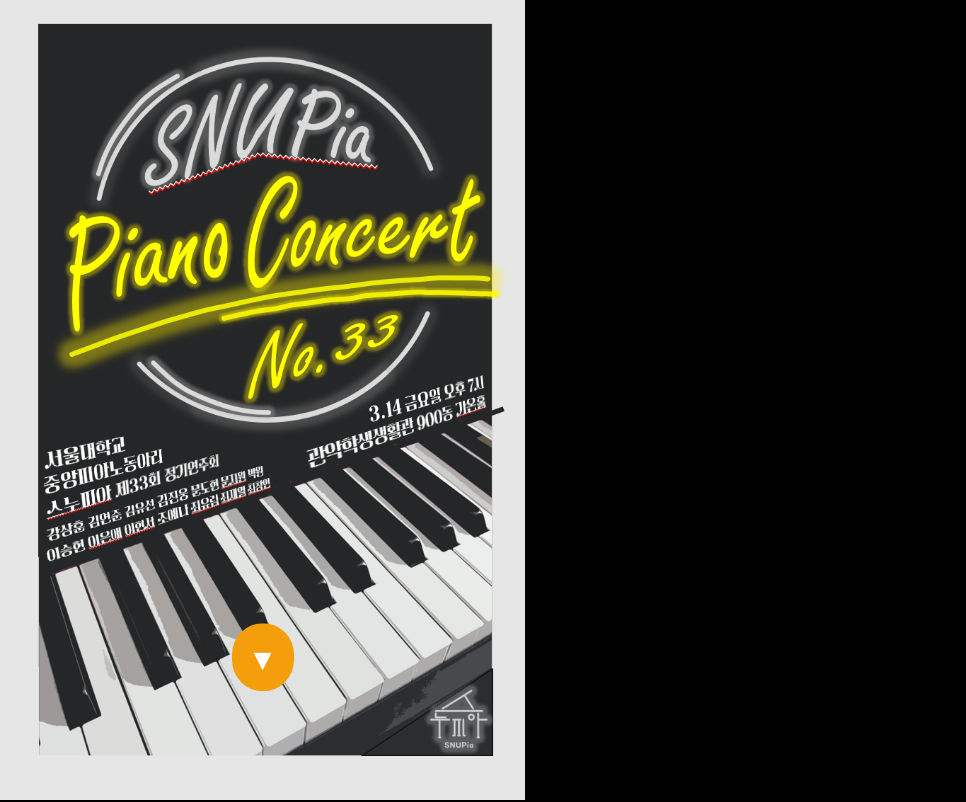
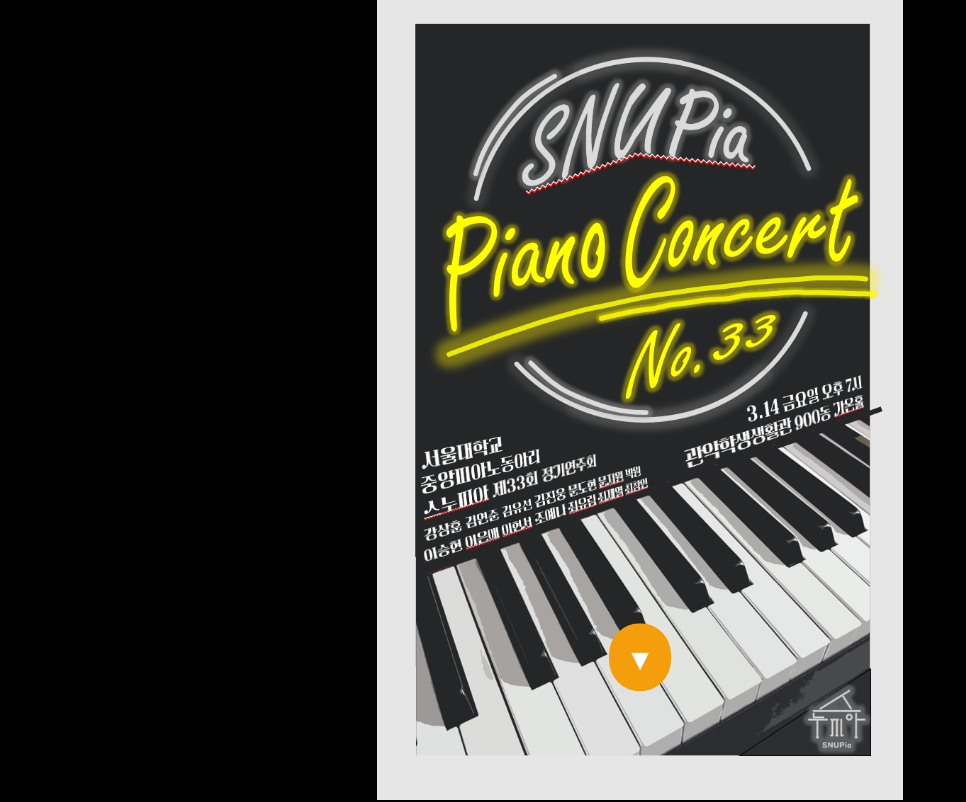
Before and after one commit to Superfish83/snupia_utils, a Next.js app: page /concert/book-33 in a window 1280 px wide. Shown: the top 802 px of the page, without its empty margins (0-966 px from the left). Built offline with nearby package versions, Linux system fonts and the light colour scheme.

Commit message:
add mx-auto

```diff
--- a/components/concert/concertBanner.js
+++ b/components/concert/concertBanner.js
@@ -26,7 +26,7 @@ export default function ConcertBanner({ chuksaRef }) {
     <section className="w-full h-full relative flex items-center bg-black">
       <AnimatePresence>
         <motion.div
-          className="relative"
+          className="relative mx-auto"
           initial={{ opacity: 0 }}
           animate={{ opacity: 1 }}
           transition={{ duration: 1.0, delay: 0.5 }}
```
